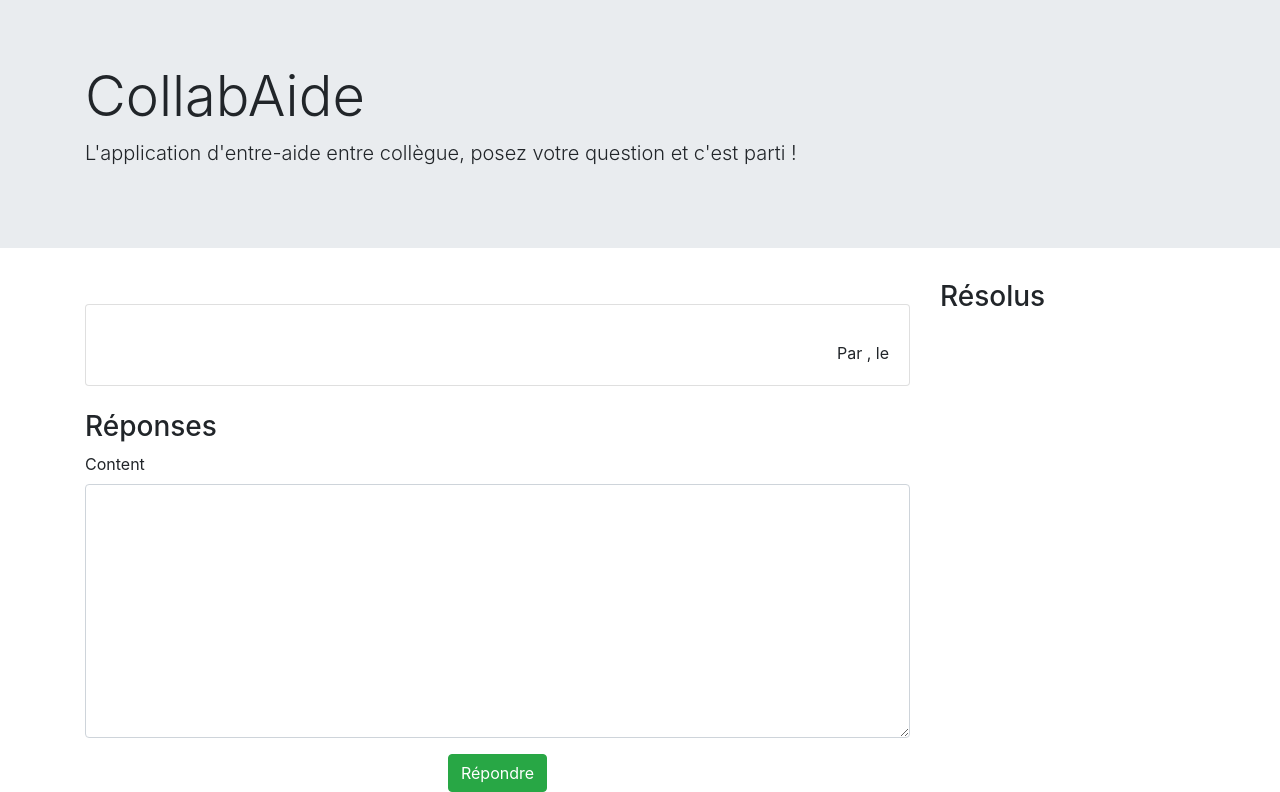
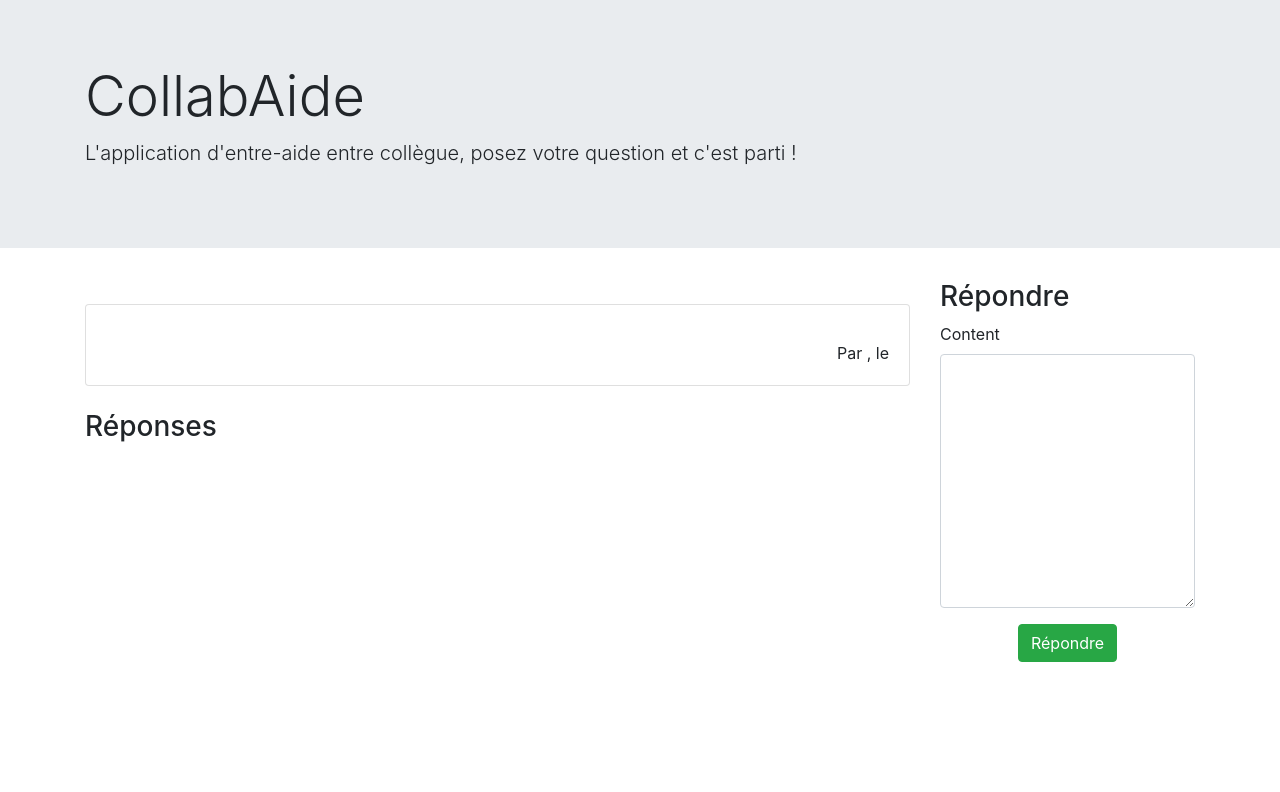
Before and after one commit to thomgo/forum, a Django app: template questions/templates/single.html in a window 1280 px wide. Shown: the part 57-849 px from the top of the page. After the commit the page ends 719 px from the top, so only its background shows below. Run offline with Django 3.2, Linux system fonts and the light colour scheme; the template is opened without the code that fills it: values that come from a table or form of the project are taken from there, others are empty; some libraries are stand-ins or nearby versions.

Commit message:
change form place to the aside in single template

```diff
--- a/questions/templates/single.html
+++ b/questions/templates/single.html
@@ -18,6 +18,10 @@
       </div>
     </div>
   {% endfor %}
+{% endblock %}
+
+{% block aside %}
+  <h3>Répondre</h3>
   <form action="" method="post">
       {% csrf_token %}
       {% for field in form %}
@@ -30,8 +34,4 @@
         <input type="submit" value="Répondre" class= "btn btn-success">
       </div>
   </form>
-{% endblock %}
-
-{% block aside %}
-  <h3>Résolus</h3>
 {% endblock%}
```
